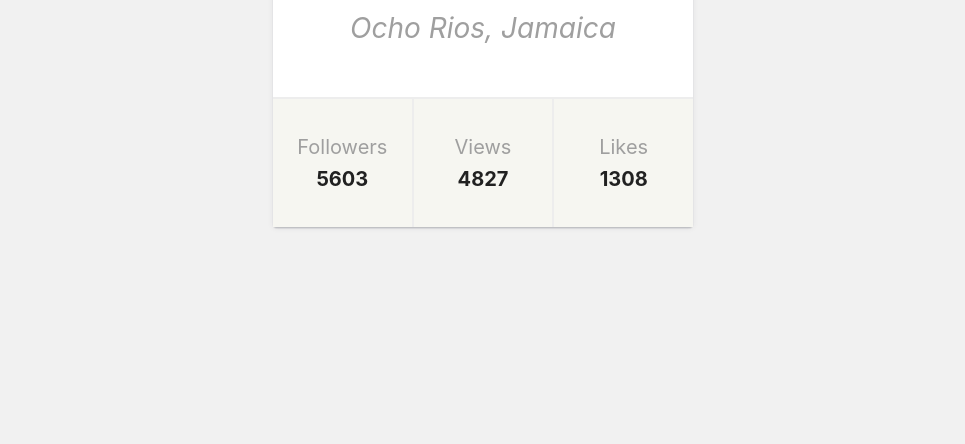
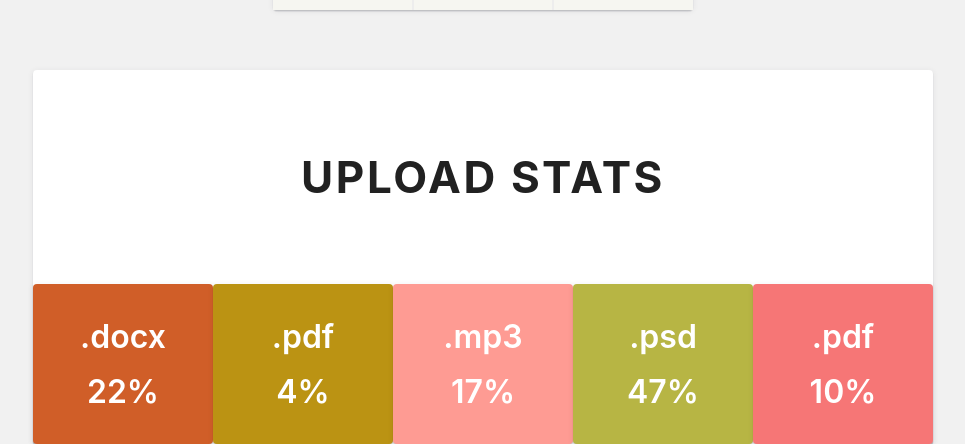
Before and after one commit to Aleksey-Dr/goit-react-woolf-hw-01-components, a React (Create React App) app: page / in a window 1280 px wide. Shown: the part 425-869 px from the top of the page, without its empty margins (157-1122 px from the left). Before the commit the page ends 800 px from the top, so only its background shows below. Built offline with nearby package versions, Linux system fonts and the light colour scheme.

Commit message:
Add task #2
Add task #2

```diff
--- a/src/components/App.jsx
+++ b/src/components/App.jsx
@@ -1,6 +1,8 @@
 import Profile from './Profile';
+import Statistics from './Statistics';
 
 import user from '../data/user.json';
+import data from '../data/data.json';
 
 export const App = () => {
   return (
@@ -10,6 +12,7 @@ export const App = () => {
         display: 'flex',
         justifyContent: 'center',
         alignItems: 'center',
+        flexDirection: 'column',
         fontSize: 40,
         color: '#010101'
       }}
@@ -23,6 +26,11 @@ export const App = () => {
         views={user.stats.views}
         likes={user.stats.likes}
       />
+      <Statistics
+        key={data.id}
+        title="Upload stats"
+        stats={data}
+      />
     </div>
   );
 };
--- a/src/components/Profile/Profile.module.css
+++ b/src/components/Profile/Profile.module.css
@@ -2,6 +2,7 @@
     box-sizing: border-box;
     width: 420px;
     padding-top: 44px;
+    margin-bottom: 60px;
 
     border-radius: 4px;
     background-color: #ffffff;
--- /dev/null
+++ b/src/components/Statistics/Statistics.jsx
@@ -0,0 +1,29 @@
+import css from './Statistics.module.css';
+
+function getRandomHexColor() {
+    return `#${Math.floor(Math.random() * 16777215).toString(16).padStart(6, 0)}`;
+};
+
+const Statistics = ({ title, stats }) => {
+    return (
+        <section className={css.statistics}>
+            {title && <h2 className={css.title}>{ title }</h2>}
+
+            <ul className={css["stat-list"]}>
+                {stats.map(({
+                    label,
+                    percentage,
+                }) => {
+                    return (
+                        <li className={css.item} style={{backgroundColor: getRandomHexColor()}}>
+                            <span className={css.label}>{label}</span>
+                            <span className={css.percentage}>{percentage}%</span>
+                        </li>
+                    );
+                })}
+            </ul>
+        </section>
+    );
+};
+
+export default Statistics;
--- /dev/null
+++ b/src/components/Statistics/Statistics.module.css
@@ -0,0 +1,46 @@
+.statistics {
+    border-radius: 4px;
+    background-color: #ffffff;
+    box-shadow: 0px 2px 1px 0px rgba(46, 47, 66, 0.08),
+        0px 1px 1px 0px rgba(46, 47, 66, 0.16),
+        0px 1px 6px 0px rgba(46, 47, 66, 0.08);
+}
+
+.title {
+    padding: 80px 0;
+
+    text-align: center;
+    text-transform: uppercase;
+    font-size: 44px;
+    letter-spacing: 0.06em;
+    color: #212121;
+}
+
+.stat-list {
+    display: flex;
+    list-style: none;
+
+    font-size: 32px;
+}
+
+.item {
+    display: flex;
+    flex-direction: column;
+    justify-content: center;
+    align-items: center;
+
+    width: 180px;
+    height: 160px;
+
+    border-radius: 4px;
+    box-shadow: 0px 4px 1px 0px rgba(46, 47, 66, 0.08),
+        0px 1px 1px 0px rgba(46, 47, 66, 0.16),
+        0px 1px 6px 0px rgba(46, 47, 66, 0.08);
+
+    font-weight: 600;
+    color: #ffffff;
+}
+
+.label {
+    margin-bottom: 16px;
+}
--- /dev/null
+++ b/src/components/Statistics/index.js
@@ -0,0 +1 @@
+export { default } from './Statistics.jsx';
--- /dev/null
+++ b/src/data/data.json
@@ -0,0 +1,7 @@
+[
+  { "id": "id-1", "label": ".docx", "percentage": 22 },
+  { "id": "id-2", "label": ".pdf", "percentage": 4 },
+  { "id": "id-3", "label": ".mp3", "percentage": 17 },
+  { "id": "id-4", "label": ".psd", "percentage": 47 },
+  { "id": "id-5", "label": ".pdf", "percentage": 10 }
+]
```
